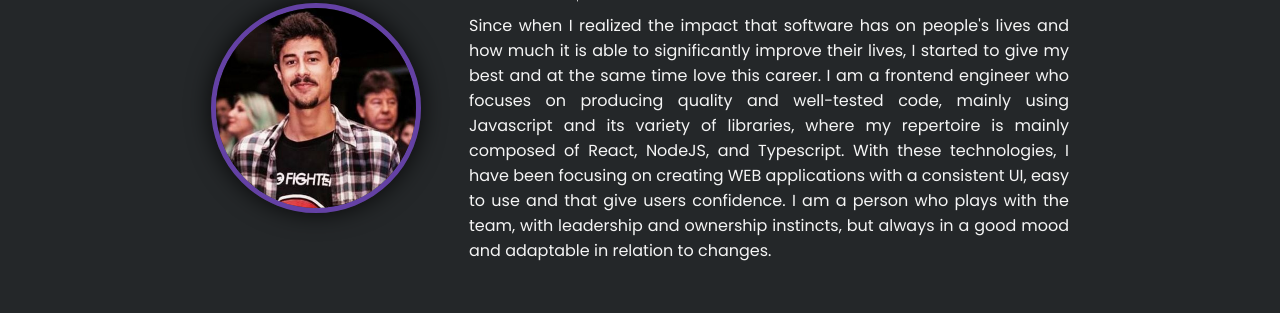
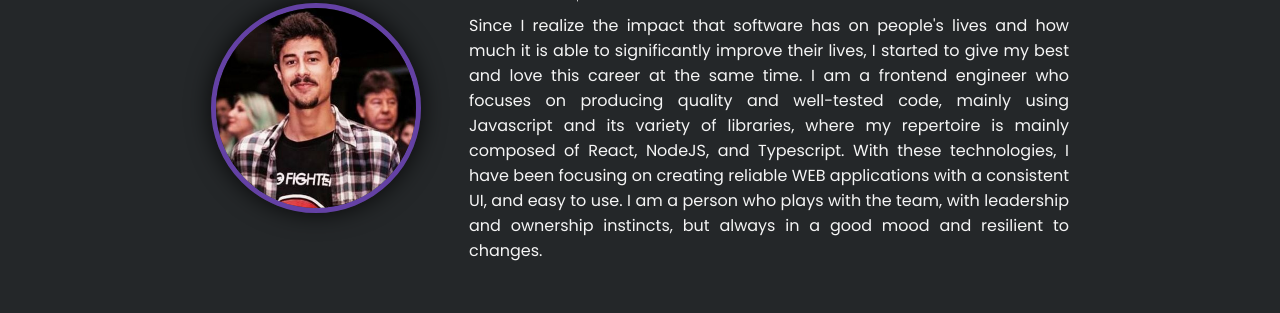
Before and after one commit to oicramps/portifolio, a Gatsby site: page / in a window 1280 px wide. Shown: the part 225-538 px from the top of the page. Built offline with nearby package versions, Linux system fonts and the light colour scheme; Gatsby itself is replaced by a stand-in of ours.

Commit message:
Updates the about me content

```diff
--- a/src/components/Header/Header.jsx
+++ b/src/components/Header/Header.jsx
@@ -12,13 +12,12 @@
       <Title>Márcio Santos</Title>
       <SubTitle>Frontend Developer</SubTitle>
       <Description>
-        Since when I realized the impact that software has on people&apos;s lives and how much it is able to
-        significantly improve their lives, I started to give my best and at the same time love this career. I am a
-        frontend engineer who focuses on producing quality and well-tested code, mainly using Javascript and its variety
-        of libraries, where my repertoire is mainly composed of React, NodeJS, and Typescript. With these technologies,
-        I have been focusing on creating WEB applications with a consistent UI, easy to use and that give users
-        confidence. I am a person who plays with the team, with leadership and ownership instincts, but always in a good
-        mood and adaptable in relation to changes.
+        Since I realize the impact that software has on people&apos;s lives and how much it is able to significantly
+        improve their lives, I started to give my best and love this career at the same time. I am a frontend engineer
+        who focuses on producing quality and well-tested code, mainly using Javascript and its variety of libraries,
+        where my repertoire is mainly composed of React, NodeJS, and Typescript. With these technologies, I have been
+        focusing on creating reliable WEB applications with a consistent UI, and easy to use. I am a person who plays
+        with the team, with leadership and ownership instincts, but always in a good mood and resilient to changes.
       </Description>
     </DescriptionContainer>
   </Container>
```
